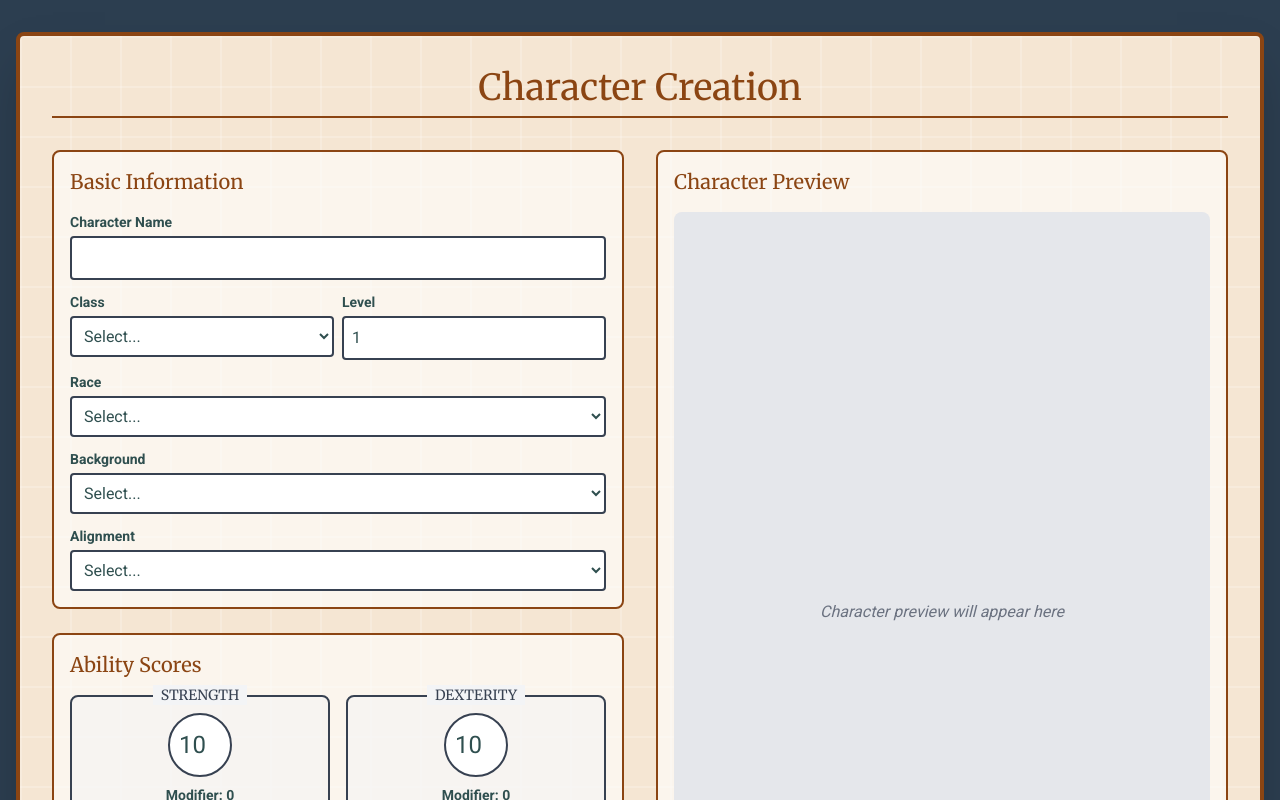
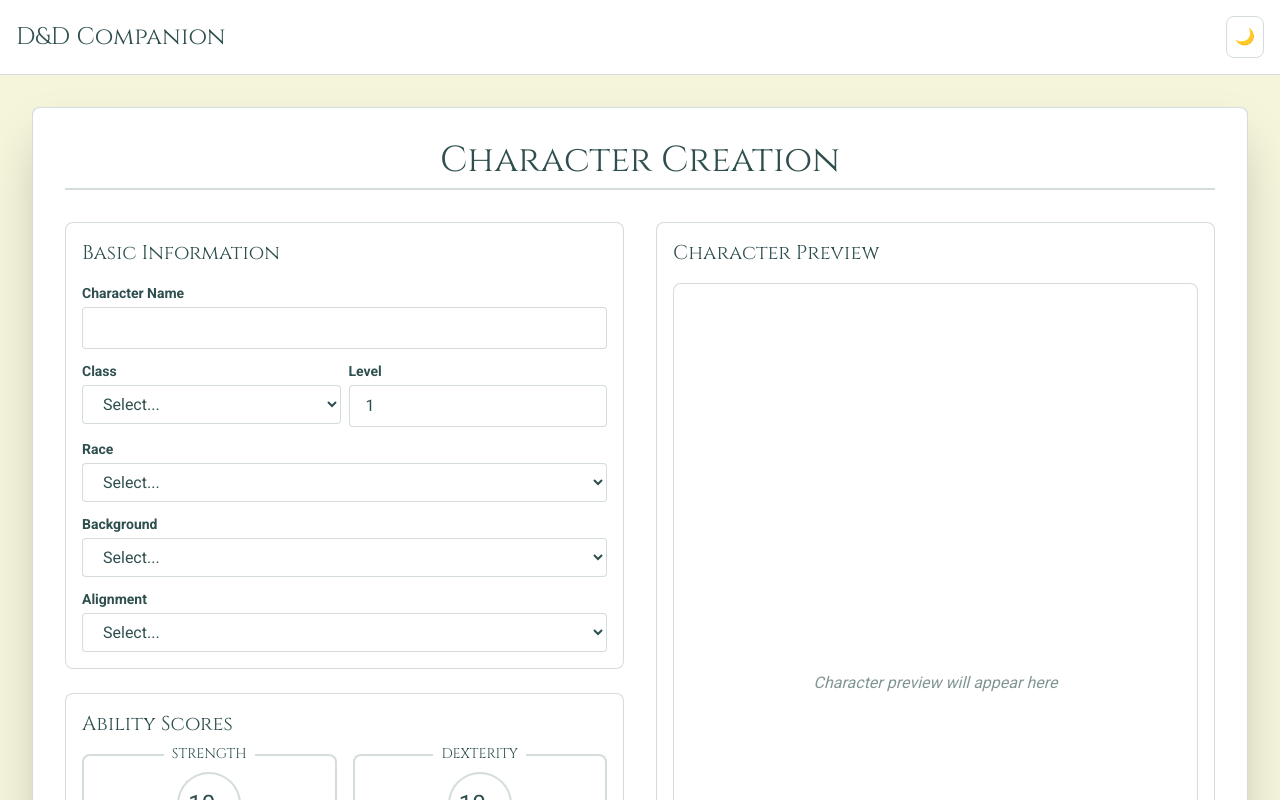
Before and after one commit to JacovkaMana/AMI-NL, a Next.js app in the folder frontend/: page /character-creation in a window 1280 px wide. Shown: the top 800 px of the page. Built offline with nearby package versions, Linux system fonts and the light colour scheme.

Commit message:
sprint 2 night theme

```diff
--- a/frontend/src/components/Layout.js
+++ b/frontend/src/components/Layout.js
@@ -1,14 +1,40 @@
-import Header from './Header'
-import Footer from './Footer'
+import React, { useEffect, useState } from 'react';
+import { useRouter } from 'next/router';
 
-export default function Layout({ children }) {
-  return (
-    <div className="min-h-screen flex flex-col">
-      <Header />
-      <main className="flex-grow container mx-auto px-4 py-8">
-        {children}
-      </main>
-      <Footer />
-    </div>
-  )
-}
+const Layout = ({ children }) => {
+    const [theme, setTheme] = useState('light');
+
+    const toggleTheme = () => {
+        const newTheme = theme === 'light' ? 'dark' : 'light';
+        setTheme(newTheme);
+        document.documentElement.setAttribute('data-theme', newTheme);
+        localStorage.setItem('theme', newTheme);
+    };
+
+    useEffect(() => {
+        const savedTheme = localStorage.getItem('theme') || 'light';
+        setTheme(savedTheme);
+        document.documentElement.setAttribute('data-theme', savedTheme);
+    }, []);
+
+    return (
+        <div className="min-h-screen bg-[var(--color-bg-primary)]">
+            <nav className="p-4 border-b border-[var(--color-border)] bg-[var(--color-bg-secondary)]">
+                <div className="max-w-7xl mx-auto flex justify-between items-center">
+                    <h1 className="text-2xl font-cinzel text-[var(--color-text-primary)]">D&D Companion</h1>
+                    <button
+                        onClick={toggleTheme}
+                        className="p-2 rounded-lg border border-[var(--color-border)] text-[var(--color-text-primary)]"
+                    >
+                        {theme === 'light' ? '🌙' : '☀️'}
+                    </button>
+                </div>
+            </nav>
+            <main className="container mx-auto px-4 bg-[var(--color-bg-primary)]">
+                {children}
+            </main>
+        </div>
+    );
+};
+
+export default Layout;
--- a/frontend/src/pages/character-creation.js
+++ b/frontend/src/pages/character-creation.js
@@ -1,4 +1,5 @@
 import React, { useState } from 'react';
+import Layout from '../components/Layout';
 
 const CLASS_OPTIONS = ['Fighter', 'Wizard', 'Rogue', 'Cleric'];
 const RACE_OPTIONS = ['Human', 'Elf', 'Dwarf', 'Orc'];
@@ -45,8 +46,8 @@ const CharacterCreation = () => {
   };
 
   const StatBox = ({ stat, value, onChange }) => (
-    <div className="relative flex flex-col items-center p-4 border-2 border-gray-700 rounded-lg bg-opacity-50 bg-gray-100">
-      <label className="absolute -top-3 bg-gray-100 px-2 text-sm font-medieval text-gray-700 uppercase">
+    <div className="relative flex flex-col items-center p-4 border-2 border-[var(--color-border)] rounded-lg bg-[var(--color-bg-secondary)]">
+      <label className="absolute -top-3 bg-[var(--color-bg-secondary)] px-2 text-sm font-cinzel text-[var(--color-text-primary)] uppercase">
         {stat}
       </label>
       <input
@@ -54,19 +55,20 @@ const CharacterCreation = () => {
         name={stat}
         value={value}
         onChange={onChange}
-        className="w-16 h-16 text-2xl text-center border-2 border-gray-700 rounded-full bg-white focus:outline-none focus:ring-2 focus:ring-blue-500"
+        className="w-16 h-16 text-2xl text-center border-2 border-[var(--color-border)] rounded-full bg-[var(--color-bg-secondary)] text-[var(--color-text-primary)] focus:outline-none focus:ring-2 focus:ring-[var(--color-accent)]"
       />
-      <span className="mt-2 text-sm font-bold">
+      <span className="mt-2 text-sm font-roboto font-bold text-[var(--color-text-secondary)]">
         Modifier: {Math.floor((value - 10) / 2)}
       </span>
     </div>
   );
 
   return (
-    <div className="min-h-screen bg-[#2c3e50] py-8 px-4">
-      <div className="max-w-7xl mx-auto bg-parchment rounded-lg shadow-2xl border-4 border-[#8B4513] p-8">
+    <Layout>
+      <div className="py-8 px-4">
+        <div className="max-w-7xl mx-auto bg-[var(--color-bg-secondary)] rounded-lg shadow-2xl border border-[var(--color-border)] p-8">
           <div className="text-center mb-8">
-          <h1 className="text-4xl font-medieval text-[#8B4513] border-b-2 border-[#8B4513] pb-2">
+            <h1 className="text-4xl font-cinzel text-[var(--color-text-primary)] border-b-2 border-[var(--color-border)] pb-2">
               Character Creation
             </h1>
           </div>
@@ -75,28 +77,28 @@ const CharacterCreation = () => {
             {/* Left Column - Character Form */}
             <div className="space-y-6">
               {/* Basic Information Section */}
-            <div className="bg-white bg-opacity-60 rounded-lg p-4 border-2 border-[#8B4513]">
-              <h2 className="text-xl font-medieval text-[#8B4513] mb-4">Basic Information</h2>
+              <div className="bg-[var(--color-bg-secondary)] rounded-lg p-4 border border-[var(--color-border)]">
+                <h2 className="text-xl font-cinzel text-[var(--color-text-primary)] mb-4">Basic Information</h2>
                 <div className="space-y-3">
                   <div>
-                  <label className="block text-sm font-bold mb-1">Character Name</label>
+                    <label className="block text-sm font-roboto font-bold mb-1 text-slate-gray">Character Name</label>
                     <input
                       type="text"
                       name="name"
                       value={character.name}
                       onChange={handleChange}
-                    className="w-full p-2 border-2 border-gray-700 rounded bg-white"
+                      className="input-field"
                     />
                   </div>
 
                   <div className="grid grid-cols-2 gap-2">
                     <div>
-                    <label className="block text-sm font-bold mb-1">Class</label>
+                      <label className="block text-sm font-roboto font-bold mb-1 text-slate-gray">Class</label>
                       <select
                         name="class"
                         value={character.class}
                         onChange={handleChange}
-                      className="w-full p-2 border-2 border-gray-700 rounded bg-white"
+                        className="input-field"
                       >
                         <option value="">Select...</option>
                         {CLASS_OPTIONS.map(option => (
@@ -105,67 +107,42 @@ const CharacterCreation = () => {
                       </select>
                     </div>
                     <div>
-                    <label className="block text-sm font-bold mb-1">Level</label>
+                      <label className="block text-sm font-roboto font-bold mb-1 text-slate-gray">Level</label>
                       <input
                         type="number"
                         name="level"
                         value={character.level}
                         onChange={handleChange}
-                      className="w-full p-2 border-2 border-gray-700 rounded bg-white"
+                        className="input-field"
                       />
                     </div>
                   </div>
 
-                <div>
-                  <label className="block text-sm font-bold mb-1">Race</label>
+                  {/* Other basic info fields with updated styling */}
+                  {['race', 'background', 'alignment'].map((field) => (
+                    <div key={field}>
+                      <label className="block text-sm font-roboto font-bold mb-1 text-slate-gray capitalize">
+                        {field}
+                      </label>
                       <select
-                    name="race"
-                    value={character.race}
+                        name={field}
+                        value={character[field]}
                         onChange={handleChange}
-                    className="w-full p-2 border-2 border-gray-700 rounded bg-white"
+                        className="input-field"
                       >
                         <option value="">Select...</option>
-                    {RACE_OPTIONS.map(option => (
+                        {eval(`${field.toUpperCase()}_OPTIONS`).map(option => (
                           <option key={option} value={option}>{option}</option>
                         ))}
                       </select>
                     </div>
-
-                <div>
-                  <label className="block text-sm font-bold mb-1">Background</label>
-                  <select
-                    name="background"
-                    value={character.background}
-                    onChange={handleChange}
-                    className="w-full p-2 border-2 border-gray-700 rounded bg-white"
-                  >
-                    <option value="">Select...</option>
-                    {BACKGROUND_OPTIONS.map(option => (
-                      <option key={option} value={option}>{option}</option>
                   ))}
-                  </select>
-                </div>
-
-                <div>
-                  <label className="block text-sm font-bold mb-1">Alignment</label>
-                  <select
-                    name="alignment"
-                    value={character.alignment}
-                    onChange={handleChange}
-                    className="w-full p-2 border-2 border-gray-700 rounded bg-white"
-                  >
-                    <option value="">Select...</option>
-                    {ALIGNMENT_OPTIONS.map(option => (
-                      <option key={option} value={option}>{option}</option>
-                    ))}
-                  </select>
-                </div>
                 </div>
               </div>
 
               {/* Ability Scores Section */}
-            <div className="bg-white bg-opacity-60 rounded-lg p-4 border-2 border-[#8B4513]">
-              <h2 className="text-xl font-medieval text-[#8B4513] mb-4">Ability Scores</h2>
+              <div className="bg-[var(--color-bg-secondary)] rounded-lg p-4 border border-[var(--color-border)]">
+                <h2 className="text-xl font-cinzel text-[var(--color-text-primary)] mb-4">Ability Scores</h2>
                 <div className="grid grid-cols-2 gap-4">
                   {Object.entries(character.stats).map(([stat, value]) => (
                     <StatBox
@@ -179,15 +156,15 @@ const CharacterCreation = () => {
               </div>
 
               {/* Character Description Section */}
-            <div className="bg-white bg-opacity-60 rounded-lg p-4 border-2 border-[#8B4513]">
-              <h2 className="text-xl font-medieval text-[#8B4513] mb-4">Character Description</h2>
+              <div className="bg-[var(--color-bg-secondary)] rounded-lg p-4 border border-[var(--color-border)]">
+                <h2 className="text-xl font-cinzel text-[var(--color-text-primary)] mb-4">Character Description</h2>
                 <div>
                   <textarea
                     name="description"
                     value={character.description}
                     onChange={handleChange}
                     placeholder="Describe your character's appearance, personality, and background story..."
-                  className="w-full h-48 p-3 border-2 border-gray-700 rounded bg-white resize-none"
+                    className="input-field h-48 resize-none"
                     rows={6}
                   />
                 </div>
@@ -195,15 +172,16 @@ const CharacterCreation = () => {
             </div>
 
             {/* Right Column - Character Preview */}
-          <div className="bg-white bg-opacity-60 rounded-lg border-2 border-[#8B4513] p-4 h-full">
-            <h2 className="text-xl font-medieval text-[#8B4513] mb-4">Character Preview</h2>
-            <div className="w-full h-[800px] bg-gray-200 rounded-lg flex items-center justify-center">
-              <p className="text-gray-500 italic">Character preview will appear here</p>
+            <div className="bg-[var(--color-bg-secondary)] rounded-lg border border-[var(--color-border)] p-4 h-full">
+              <h2 className="text-xl font-cinzel text-[var(--color-text-primary)] mb-4">Character Preview</h2>
+              <div className="w-full h-[800px] bg-[var(--color-bg-secondary)] rounded-lg flex items-center justify-center border border-[var(--color-border)]">
+                <p className="text-[var(--color-text-secondary)] italic font-roboto">Character preview will appear here</p>
               </div>
             </div>
           </div>
         </div>
       </div>
+    </Layout>
   );
 };
 
--- a/frontend/src/styles/globals.css
+++ b/frontend/src/styles/globals.css
@@ -3,13 +3,33 @@
 @tailwind utilities;
 
 :root {
-  --color-green: #2E3A24;
-  --color-gold: #FFD700;
-  --color-beige: #F5F5DC;
-  --color-slate-gray: #2F4F4F;
+  /* Light theme (default) */
+  --color-bg-primary: #F5F5DC;  /* beige */
+  --color-bg-secondary: #FFFFFF;
+  --color-text-primary: #2F4F4F; /* slate-gray */
+  --color-text-secondary: rgba(47, 79, 79, 0.6); /* slate-gray with opacity */
+  --color-border: rgba(47, 79, 79, 0.2);
+  --color-accent: #FFD700; /* gold */
+  --color-accent-hover: #F4C430;
+}
+
+[data-theme='dark'] {
+  --color-bg-primary: #0F0F0F;    /* Very dark, almost black background */
+  --color-bg-secondary: #1A1A1A;  /* Slightly lighter dark */
+  --color-text-primary: #E8D5B5;  /* Warm parchment-like text */
+  --color-text-secondary: rgba(232, 213, 181, 0.7);  /* Parchment with opacity */
+  --color-border: rgba(232, 213, 181, 0.15);  /* Subtle warm borders */
+  --color-accent: #B4924C;        /* Antique bronze */
+  --color-accent-hover: #C9AA6B;  /* Lighter antique bronze on hover */
 }
 
 @layer base {
+  body {
+    @apply font-roboto;
+    background-color: var(--color-bg-primary);
+    color: var(--color-text-primary);
+  }
+
   h1 {
     @apply font-cinzel text-4xl font-bold;
   }
@@ -19,46 +39,53 @@
   h3 {
     @apply font-cinzel text-xl font-medium;
   }
-  body {
-    @apply font-roboto text-base;
+}
+
+@layer components {
+  .btn-primary {
+    @apply bg-[var(--color-accent)] text-slate-gray px-6 py-3 rounded-lg
+    hover:bg-[var(--color-accent-hover)] transition-colors duration-200
+    font-cinzel font-bold shadow-md;
   }
 
-  .bg-parchment {
-    background-color: #F5E6D3;
-    background-image:
-      linear-gradient(rgba(255,255,255,.2) 2px, transparent 2px),
-      linear-gradient(90deg, rgba(255,255,255,.2) 2px, transparent 2px);
-    background-size: 50px 50px;
+  .btn-secondary {
+    @apply bg-[var(--color-bg-secondary)] text-[var(--color-text-primary)] px-6 py-3
+    rounded-lg border border-[var(--color-border)] hover:bg-[var(--color-bg-primary)]
+    transition-colors duration-200 font-cinzel font-bold shadow-md;
   }
 
-  .font-medieval {
-    font-family: 'Merriweather', serif;
+  .input-field {
+    @apply w-full px-4 py-2 rounded-lg border border-[var(--color-border)]
+    bg-[var(--color-bg-secondary)] text-[var(--color-text-primary)]
+    focus:outline-none focus:ring-2 focus:ring-[var(--color-accent)];
   }
 }
 
-.btn-primary {
-  @apply bg-gold text-slate-gray px-4 py-2 rounded hover:bg-amber-500 transition-colors;
+.bg-parchment {
+  background-color: #F5E6D3;
+  background-image:
+    linear-gradient(rgba(255,255,255,.2) 2px, transparent 2px),
+    linear-gradient(90deg, rgba(255,255,255,.2) 2px, transparent 2px);
+  background-size: 50px 50px;
 }
 
-.btn-secondary {
-  @apply bg-green text-white px-4 py-2 rounded hover:bg-emerald-800 transition-colors;
-}
-
-.input-field {
-  @apply w-full px-4 py-2 rounded border border-slate-gray/20 focus:outline-none focus:ring-2 focus:ring-gold;
+.font-medieval {
+  font-family: 'Merriweather', serif;
 }
 
 .ReactModal__Overlay {
-  background-color: rgba(0, 0, 0, 0.5);
+  background-color: rgba(0, 0, 0, 0.75);
   display: flex;
   align-items: center;
   justify-content: center;
 }
 
 .ReactModal__Content {
-  background-color: #F5F5DC;
+  background-color: var(--color-bg-secondary) !important;
+  color: var(--color-text-primary) !important;
   padding: 2rem;
   border-radius: 0.5rem;
   max-width: 400px;
   width: 100%;
+  border: 1px solid var(--color-border) !important;
 }
```
Also changed, not shown: frontend/src/pages/index.js (+8 -4 lines), 1 other file (tests, documents, lock files or other folders). Lines whose indentation alone changed are shown as unchanged.
